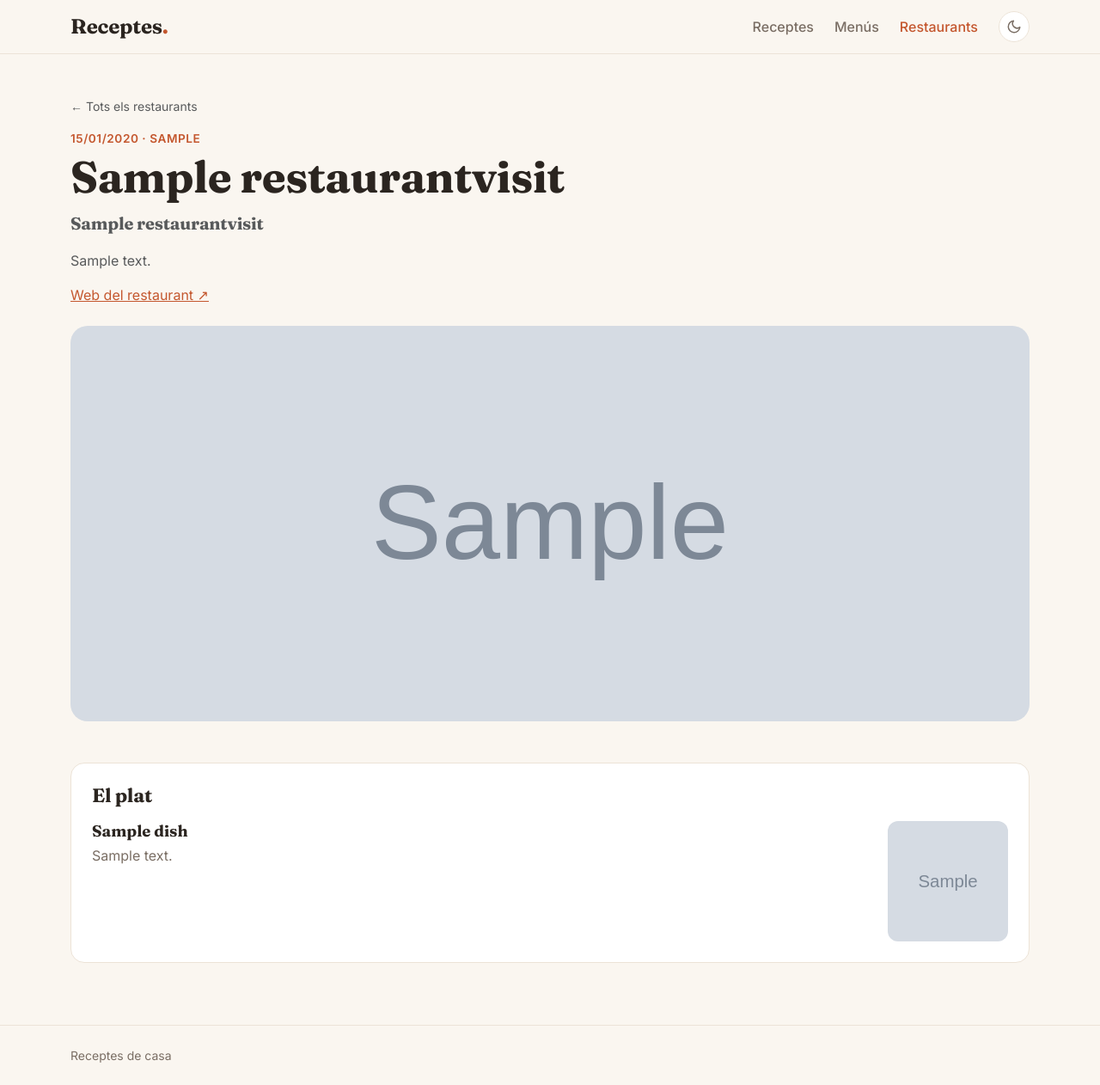
After one commit to perecasxiru/receptes, a Django app: a page that uses templates/base.html in a window 1280 px wide. The commit adds this page. Shown: the whole page at 86% size. Run offline with Django 4.2, Linux system fonts and the light colour scheme; tables that the repository leaves empty hold one stand-in row (values such as "Sample post"); grey boxes marked "Sample" are stand-in pictures; parts of the project's set-up code (start-up, migrations or seed data) failed here and were passed over.

Commit message:
Add restaurants section for tasting menus and dishes eaten out
Each visit has a restaurant, city, date, optional menu name, notes and link,
plus ordered dishes with photos, managed from the admin.

Co-Authored-By: Claude Opus 5.5 <noreply@anthropic.com>

```diff
--- a/receptes_app/models.py
+++ b/receptes_app/models.py
@@ -186,8 +186,72 @@ class Make(models.Model, ResizableImageMixin):
         self.save_with_image(*args, **kwargs)
 
 
+class RestaurantVisit(models.Model, ResizableImageMixin):
+    """A meal out: a tasting menu (many dishes) or a single memorable plate."""
+    name = models.CharField("restaurant", max_length=100)
+    slug = models.SlugField(max_length=110, unique=True, blank=True)
+    city = models.CharField("ciutat", max_length=100, blank=True, default='')
+    date = models.DateField("data")
+    menu_name = models.CharField(
+        "menú", max_length=150, blank=True, default='',
+        help_text="Opcional, p. ex. «Menú degustació de tardor».")
+    notes = models.TextField("notes", blank=True, default='')
+    link = models.URLField("enllaç", null=True, blank=True)
+    image = models.ImageField(
+        "foto de portada", upload_to=random_file_name, null=True, blank=True,
+        help_text="Opcional: si no n'hi ha, es fan servir les fotos dels plats.")
+
+    created_at = models.DateTimeField(auto_now_add=True)
+    updated_at = models.DateTimeField(auto_now=True)
+
+    class Meta:
+        ordering = ['-date', '-created_at']
+        verbose_name = "visita a restaurant"
+        verbose_name_plural = "visites a restaurants"
+
+    def __str__(self):
+        return f"{self.name} ({self.date:%d/%m/%Y})" if self.date else self.name
+
+    def get_absolute_url(self):
+        return reverse('visit_detail', args=[self.slug])
+
+    @property
+    def photos(self):
+        """Cover photo first, then dish photos; prefetch 'dishes' in list views."""
+        photos = [self.image] if self.image else []
+        return photos + [dish.image for dish in self.dishes.all() if dish.image]
+
+    def save(self, *args, **kwargs):
+        if not self.slug:
+            self.slug = generate_unique_slug(self, RestaurantVisit)
+        self.notes = (self.notes or '').strip()
+        self.save_with_image(*args, **kwargs)
+
+
+class Dish(models.Model, ResizableImageMixin):
+    visit = models.ForeignKey(RestaurantVisit, on_delete=models.CASCADE, related_name="dishes")
+    name = models.CharField("plat", max_length=150)
+    notes = models.TextField("notes", blank=True, default='')
+    image = models.ImageField("foto", upload_to=random_file_name, null=True, blank=True)
+    order = models.PositiveSmallIntegerField("ordre", default=0)
+
+    class Meta:
+        ordering = ['order', 'pk']
+        verbose_name = "plat"
+        verbose_name_plural = "plats"
+
+    def __str__(self):
+        return self.name
+
+    def save(self, *args, **kwargs):
+        self.notes = (self.notes or '').strip()
+        self.save_with_image(*args, **kwargs)
+
+
 @receiver(post_delete, sender=Recipe)
 @receiver(post_delete, sender=Make)
+@receiver(post_delete, sender=RestaurantVisit)
+@receiver(post_delete, sender=Dish)
 def delete_image_file(sender, instance, **kwargs):
     if instance.image:
         delete_file_on_commit(instance.image, instance.image.name)
--- a/receptes_app/urls.py
+++ b/receptes_app/urls.py
@@ -2,6 +2,7 @@ from django.urls import path
 from .views import (
     get_recipe_list, get_recipe_detail, create_recipe, edit_recipe,
     get_menu_list, get_menu_detail,
+    get_visit_list, get_visit_detail,
 )
 
 urlpatterns = [
@@ -14,4 +15,8 @@ urlpatterns = [
     # Menus
     path('menus/', get_menu_list, name='menu_list'),
     path('menus/<slug:slug>/', get_menu_detail, name='menu_detail'),
+
+    # Restaurants
+    path('restaurants/', get_visit_list, name='visit_list'),
+    path('restaurants/<slug:slug>/', get_visit_detail, name='visit_detail'),
 ]
--- a/receptes_app/views.py
+++ b/receptes_app/views.py
@@ -1,4 +1,4 @@
-from .models import Tag, Recipe, Menu
+from .models import Tag, Recipe, Menu, RestaurantVisit
 from django.shortcuts import render, redirect, get_object_or_404
 from django.core.paginator import Paginator
 from django.db.models import Q
@@ -82,3 +82,15 @@ def get_menu_detail(request, slug):
     menu = get_object_or_404(Menu, slug=slug)
     recipes = menu.recipes.prefetch_related('tags', 'makes')
     return render(request, 'menus/menu_detail.html', {'menu': menu, 'recipes': recipes})
+
+
+def get_visit_list(request):
+    visits = RestaurantVisit.objects.prefetch_related('dishes')
+    paginator = Paginator(visits, 24)
+    page_obj = paginator.get_page(request.GET.get('page'))
+    return render(request, 'restaurants/visit_list.html', {'page_obj': page_obj})
+
+
+def get_visit_detail(request, slug):
+    visit = get_object_or_404(RestaurantVisit, slug=slug)
+    return render(request, 'restaurants/visit_detail.html', {'visit': visit, 'dishes': visit.dishes.all()})
--- a/templates/base.html
+++ b/templates/base.html
@@ -170,6 +170,35 @@
         .col:nth-child(4n+4) .thumb-empty { background: linear-gradient(135deg, #c9a3a0, #8f5b57); }
         .recipe-card .title { font-family: 'Fraunces', Georgia, serif; font-weight: 600; font-size: 1.1rem; line-height: 1.25; }
         .recipe-card .meta { color: var(--muted); font-size: .8rem; }
+        /* Menu and restaurant cards */
+        .menu-card {
+            display: block;
+            height: 100%;
+            background: var(--surface);
+            border: 1px solid var(--line);
+            border-radius: 16px;
+            overflow: hidden;
+            color: inherit;
+            text-decoration: none;
+            transition: transform .2s, box-shadow .2s;
+        }
+        .menu-card:hover { transform: translateY(-4px); box-shadow: 0 12px 30px rgba(var(--shadow-rgb), .10); color: inherit; }
+        /* Collage of up to four recipe photos */
+        .collage { display: grid; grid-template-columns: 1fr 1fr; aspect-ratio: 2 / 1; background: var(--accent-soft); }
+        .collage img { width: 100%; height: 100%; object-fit: cover; display: block; }
+        .collage img:only-child { grid-column: span 2; }
+        /* No photos at all: coloured tile with the menu's initial */
+        .collage:empty {
+            display: flex; align-items: center; justify-content: center;
+            background: linear-gradient(135deg, #e3a27f, #c4572e);
+        }
+        .collage:empty::before {
+            content: attr(data-initial);
+            font-family: 'Fraunces', Georgia, serif; font-size: 3.5rem; font-weight: 700;
+            color: rgba(255, 255, 255, .9);
+        }
+        .card-date { color: var(--accent); font-weight: 600; font-size: .85rem; text-transform: uppercase; letter-spacing: .04em; }
+        .menu-card .dishes, .menu-card .card-meta { color: var(--muted); font-size: .9rem; }
         .site-footer { color: var(--muted); border-top: 1px solid var(--line); }
     </style>
     {% block head %}{% endblock %}
@@ -195,6 +224,9 @@
                         </li>
                         <li class="nav-item">
                             <a class="nav-link {% if url_name == 'menu_list' or url_name == 'menu_detail' %}active{% endif %}" href="{% url 'menu_list' %}">Menús</a>
+                        </li>
+                        <li class="nav-item">
+                            <a class="nav-link {% if url_name == 'visit_list' or url_name == 'visit_detail' %}active{% endif %}" href="{% url 'visit_list' %}">Restaurants</a>
                         </li>
                     {% endwith %}
                     {% if user.is_staff %}
--- /dev/null
+++ b/templates/restaurants/visit_detail.html
@@ -0,0 +1,70 @@
+{% extends "base.html" %}
+
+{% block title %}{{ visit.name }} · Restaurants{% endblock %}
+
+{% block head %}
+    <meta property="og:title" content="{{ visit.name }}">
+    {% with cover=visit.photos|first %}{% if cover %}<meta property="og:image" content="{{ request.scheme }}://{{ request.get_host }}{{ cover.url }}">{% endif %}{% endwith %}
+    <style>
+        .visit-title { font-size: clamp(2rem, 5vw, 3.2rem); }
+        .hero-img { width: 100%; max-height: 460px; object-fit: cover; border-radius: 20px; }
+        .panel { background: var(--surface); border: 1px solid var(--line); border-radius: 16px; padding: 1.5rem; }
+        .panel h2 { font-size: 1.4rem; margin-bottom: 1rem; }
+
+        /* Courses, numbered in order */
+        .dish { display: flex; gap: 1rem; align-items: flex-start; padding: 1.1rem 0; border-top: 1px dashed var(--line); }
+        .dish:first-of-type { border-top: 0; padding-top: 0; }
+        .dish:last-of-type { padding-bottom: 0; }
+        .dish-num {
+            flex-shrink: 0; width: 2rem; height: 2rem; border-radius: 50%;
+            display: flex; align-items: center; justify-content: center;
+            background: var(--accent-soft); color: var(--accent-ink); font-weight: 600;
+        }
+        .dish-body { flex: 1; min-width: 0; }
+        .dish-name { font-family: 'Fraunces', Georgia, serif; font-weight: 600; font-size: 1.15rem; line-height: 1.3; }
+        .dish-notes { color: var(--muted); margin-top: .25rem; }
+        .dish-photo { width: 140px; height: 140px; object-fit: cover; border-radius: 12px; flex-shrink: 0; }
+        @media (max-width: 575.98px) { .dish-photo { width: 96px; height: 96px; } }
+    </style>
+{% endblock %}
+
+{% block content %}
+    <a href="{% url 'visit_list' %}" class="text-body-secondary text-decoration-none small">← Tots els restaurants</a>
+
+    <header class="mt-3 mb-4">
+        <div class="card-date mb-1">{{ visit.date|date:"d/m/Y" }}{% if visit.city %} · {{ visit.city }}{% endif %}</div>
+        <h1 class="visit-title mb-2">{{ visit.name }}</h1>
+        {% if visit.menu_name %}<p class="serif fs-5 text-body-secondary mb-3">{{ visit.menu_name }}</p>{% endif %}
+        {% if visit.notes %}<div class="text-body-secondary" style="max-width: 720px">{{ visit.notes|urlize|linebreaks }}</div>{% endif %}
+        <div class="d-flex flex-wrap align-items-center gap-3">
+            {% if visit.link %}<a href="{{ visit.link }}" target="_blank" rel="noopener noreferrer">Web del restaurant ↗</a>{% endif %}
+            {% if user.is_staff %}
+                <a href="{% url 'admin:receptes_app_restaurantvisit_change' visit.pk %}" class="btn btn-soft btn-sm">Editar</a>
+            {% endif %}
+        </div>
+    </header>
+
+    {% if visit.image %}
+        <img src="{{ visit.image.url }}" alt="{{ visit.name }}" class="hero-img mb-4 mb-md-5">
+    {% endif %}
+
+    {% if dishes %}
+        <section class="panel">
+            <h2>{% if dishes|length > 1 %}Plats{% else %}El plat{% endif %}</h2>
+            {% for dish in dishes %}
+                <div class="dish">
+                    {% if dishes|length > 1 %}<div class="dish-num">{{ forloop.counter }}</div>{% endif %}
+                    <div class="dish-body">
+                        <div class="dish-name">{{ dish.name }}</div>
+                        {% if dish.notes %}<div class="dish-notes">{{ dish.notes|urlize|linebreaksbr }}</div>{% endif %}
+                    </div>
+                    {% if dish.image %}
+                        <a href="{{ dish.image.url }}" target="_blank"><img src="{{ dish.image.url }}" alt="{{ dish.name }}" class="dish-photo" loading="lazy"></a>
+                    {% endif %}
+                </div>
+            {% endfor %}
+        </section>
+    {% else %}
+        <div class="panel text-center text-body-secondary">Encara no hi ha cap plat apuntat.</div>
+    {% endif %}
+{% endblock %}
```
Also changed, not shown: receptes_app/admin.py (+29 -1 lines), receptes_app/management/commands/clean_media.py (+4 -3 lines), receptes_app/tests.py (+39 -1 lines), templates/menus/menu_list.html (+1 -34 lines), templates/restaurants/visit_list.html (added, +50 -0 lines), receptes_app/migrations/0007_restaurant_visits.py (added).
